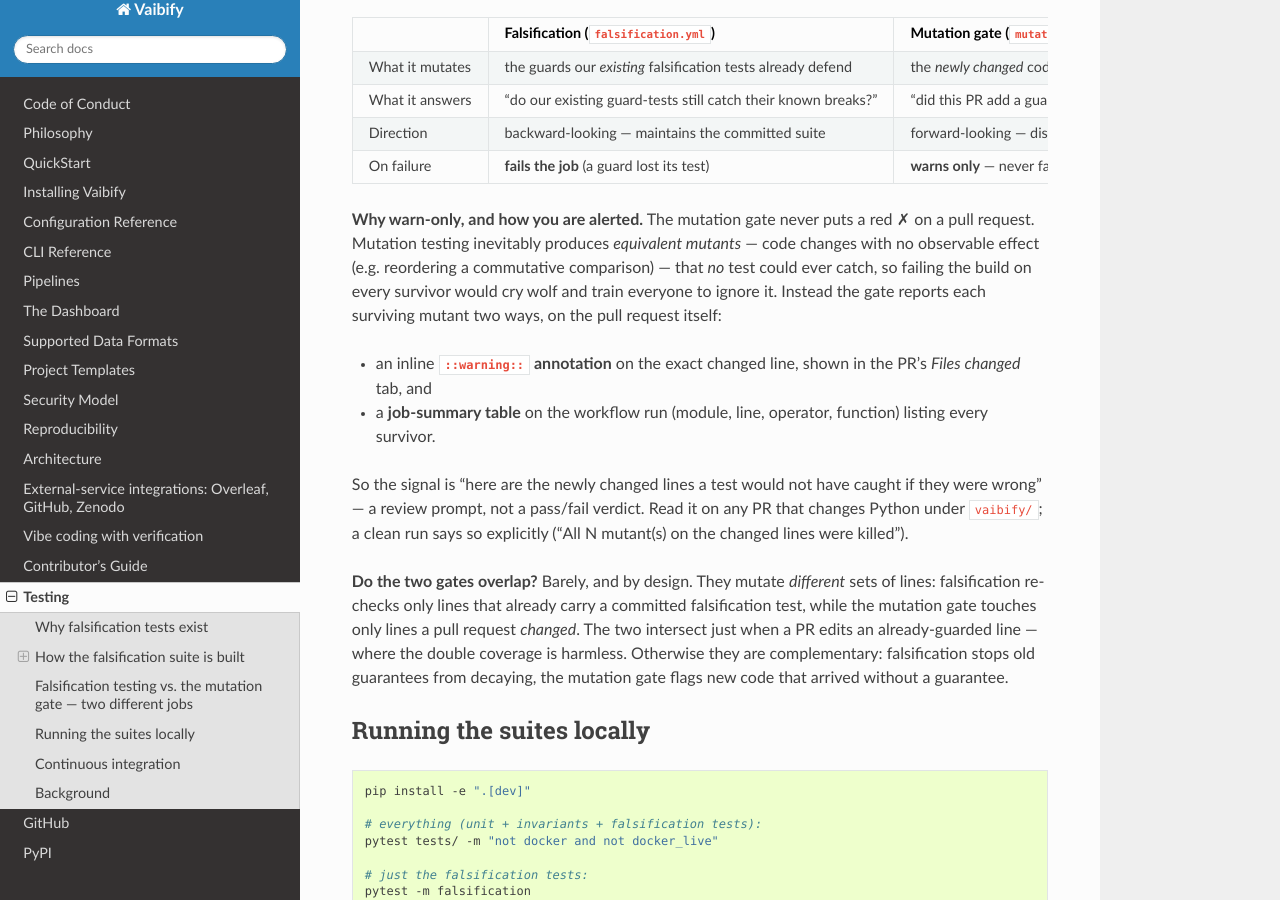
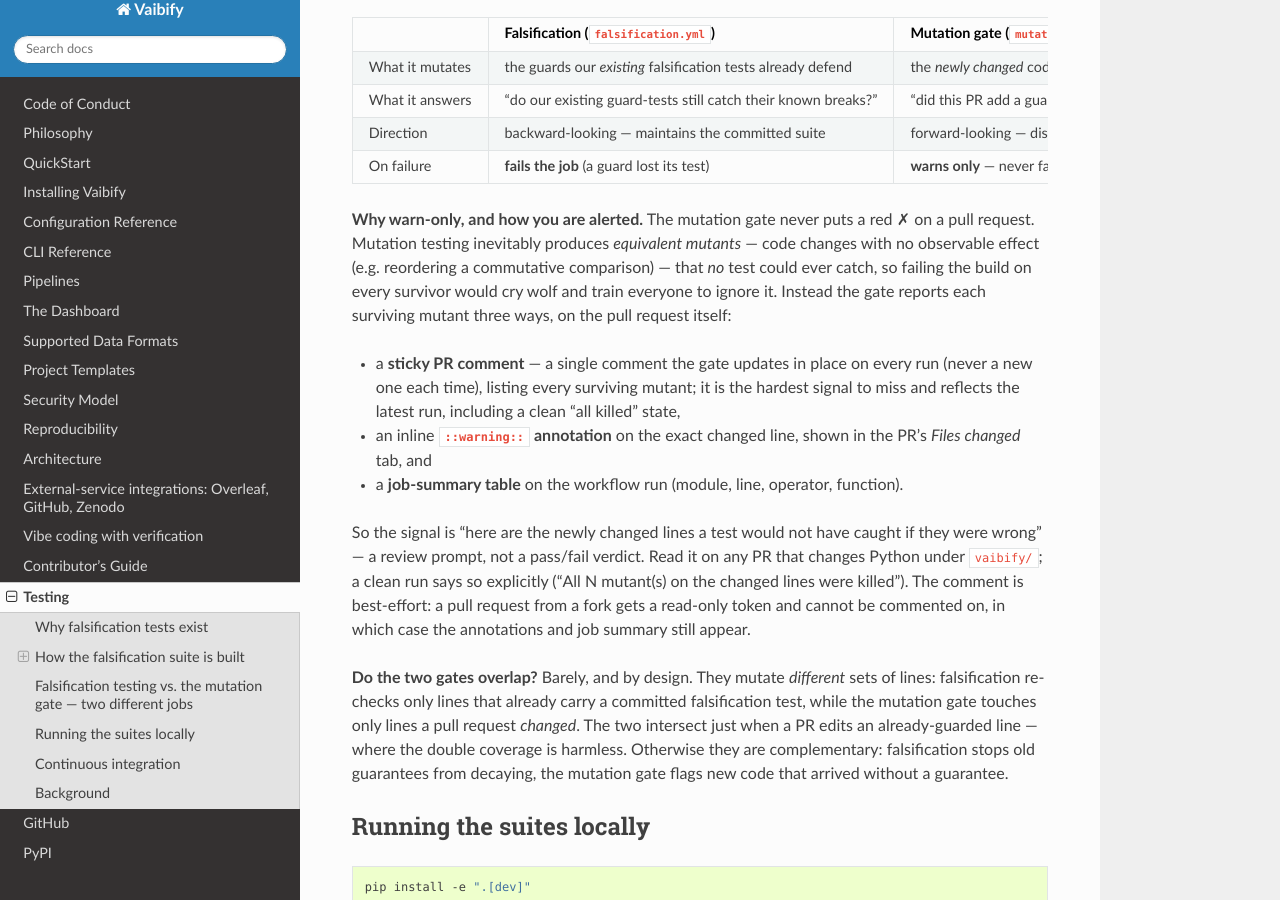
Before and after one commit to RoryBarnes/vaibify, a Sphinx documentation site: the page built from docs/testing.md, in a window 1280 px wide and 900 px high, scrolled down 1913 px. Built offline with Sphinx 7.4.7 and the Read the Docs theme 3.1.0, drawn with Linux system fonts in a browser that asks for light colours.

Commit message:
ci(mutation): post a sticky PR comment with surviving mutants
The warn-only cosmic-ray gate emitted only inline annotations and a
job-summary table, both easy to overlook. Add a sticky PR comment
(created once, PATCHed in place on later runs via a hidden marker) so the
survivor list is visible on the pull request and always reflects the
latest run, including a clean "all killed" state.

Uses the preinstalled gh CLI and the built-in GITHUB_TOKEN (no
third-party action, no new secret); grants pull-requests: write. The step
is best-effort (continue-on-error) so a fork PR's read-only token, which
cannot comment, never breaks the warn-only gate. Docs updated to list the
comment as the primary alert channel.

Co-Authored-By: Claude Opus 4.8 (1M context) <noreply@anthropic.com>

```diff
--- a/docs/testing.md
+++ b/docs/testing.md
@@ -104,18 +104,25 @@ a red ✗ on a pull request. Mutation testing inevitably produces
 *equivalent mutants* — code changes with no observable effect (e.g.
 reordering a commutative comparison) — that *no* test could ever catch,
 so failing the build on every survivor would cry wolf and train everyone
-to ignore it. Instead the gate reports each surviving mutant two ways, on
+to ignore it. Instead the gate reports each surviving mutant three ways, on
 the pull request itself:
 
+- a **sticky PR comment** — a single comment the gate updates in place on
+  every run (never a new one each time), listing every surviving mutant;
+  it is the hardest signal to miss and reflects the latest run, including
+  a clean "all killed" state,
 - an inline **`::warning::` annotation** on the exact changed line, shown
   in the PR's *Files changed* tab, and
 - a **job-summary table** on the workflow run (module, line, operator,
-  function) listing every survivor.
+  function).
 
 So the signal is "here are the newly changed lines a test would not have
 caught if they were wrong" — a review prompt, not a pass/fail verdict.
 Read it on any PR that changes Python under `vaibify/`; a clean run says
-so explicitly ("All N mutant(s) on the changed lines were killed").
+so explicitly ("All N mutant(s) on the changed lines were killed"). The
+comment is best-effort: a pull request from a fork gets a read-only token
+and cannot be commented on, in which case the annotations and job summary
+still appear.
 
 **Do the two gates overlap?** Barely, and by design. They mutate
 *different* sets of lines: falsification re-checks only lines that already
```
Also changed, not shown: 1 other file.
